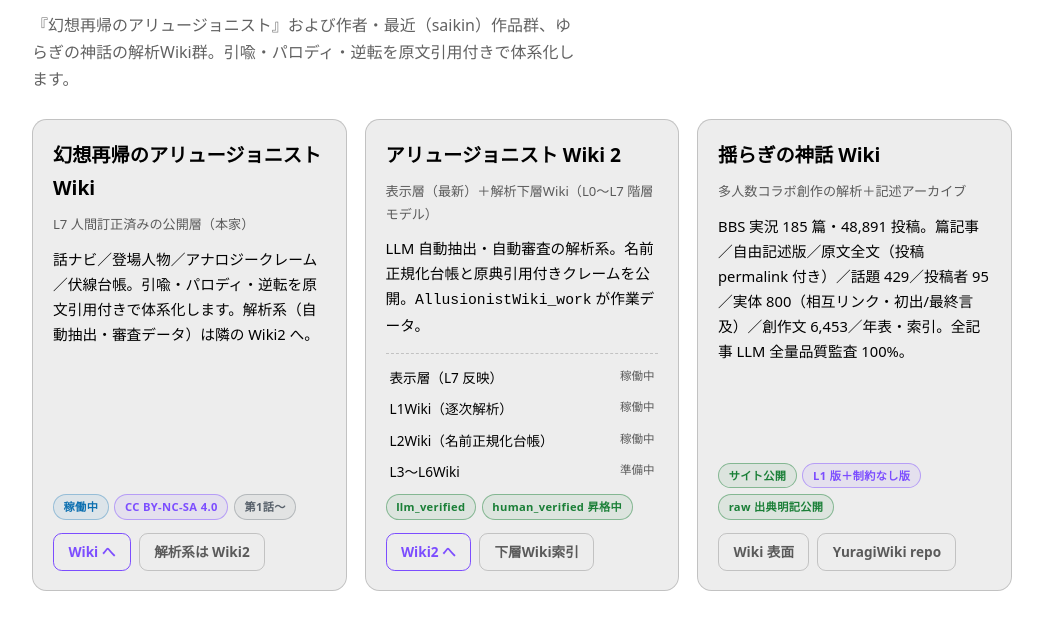
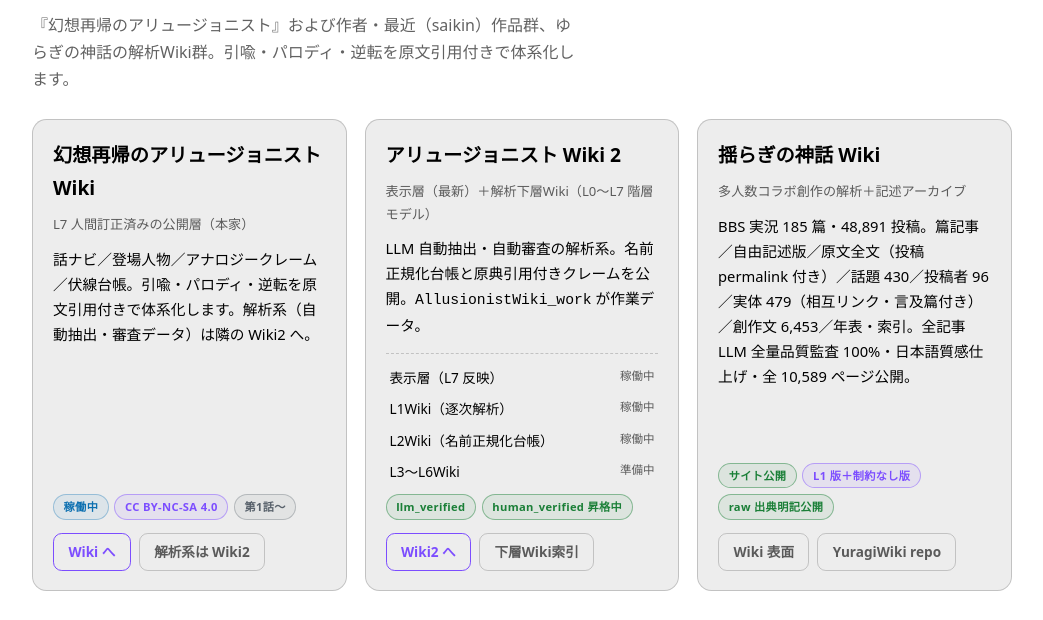
Before and after one commit to allusionistwiki/allusionistwiki.github.io, a plain HTML site: page index.html in a window 1280 px wide. Shown: the part 106-726 px from the top of the page, without its empty margins (118-1161 px from the left). Drawn offline with Linux system fonts and the light colour scheme.

Commit message:
portal: YuragiWiki カード現況（話題430/投稿者96/実体479/10,589ページ・質感仕上げ済）

```diff
--- a/index.html
+++ b/index.html
@@ -84,7 +84,7 @@ a{color:inherit}
   <a class="card" href="/YuragiWiki/">
     <h2>揺らぎの神話 Wiki</h2>
     <p class="sub">多人数コラボ創作の解析＋記述アーカイブ</p>
-    <p class="desc">BBS 実況 185 篇・48,891 投稿。篇記事／自由記述版／原文全文（投稿 permalink 付き）／話題 429／投稿者 95／実体 800（相互リンク・初出/最終言及）／創作文 6,453／年表・索引。全記事 LLM 全量品質監査 100%。</p>
+    <p class="desc">BBS 実況 185 篇・48,891 投稿。篇記事／自由記述版／原文全文（投稿 permalink 付き）／話題 430／投稿者 96／実体 479（相互リンク・言及篇付き）／創作文 6,453／年表・索引。全記事 LLM 全量品質監査 100%・日本語質感仕上げ・全 10,589 ページ公開。</p>
     <div class="badges"><span class="badge b-ok">サイト公開</span><span class="badge b-accent">L1 版＋制約なし版</span><span class="badge b-ok">raw 出典明記公開</span></div>
     <div class="btns"><span class="btn ghost">Wiki 表面</span><span class="btn ghost">YuragiWiki repo</span></div>
   </a>
```
